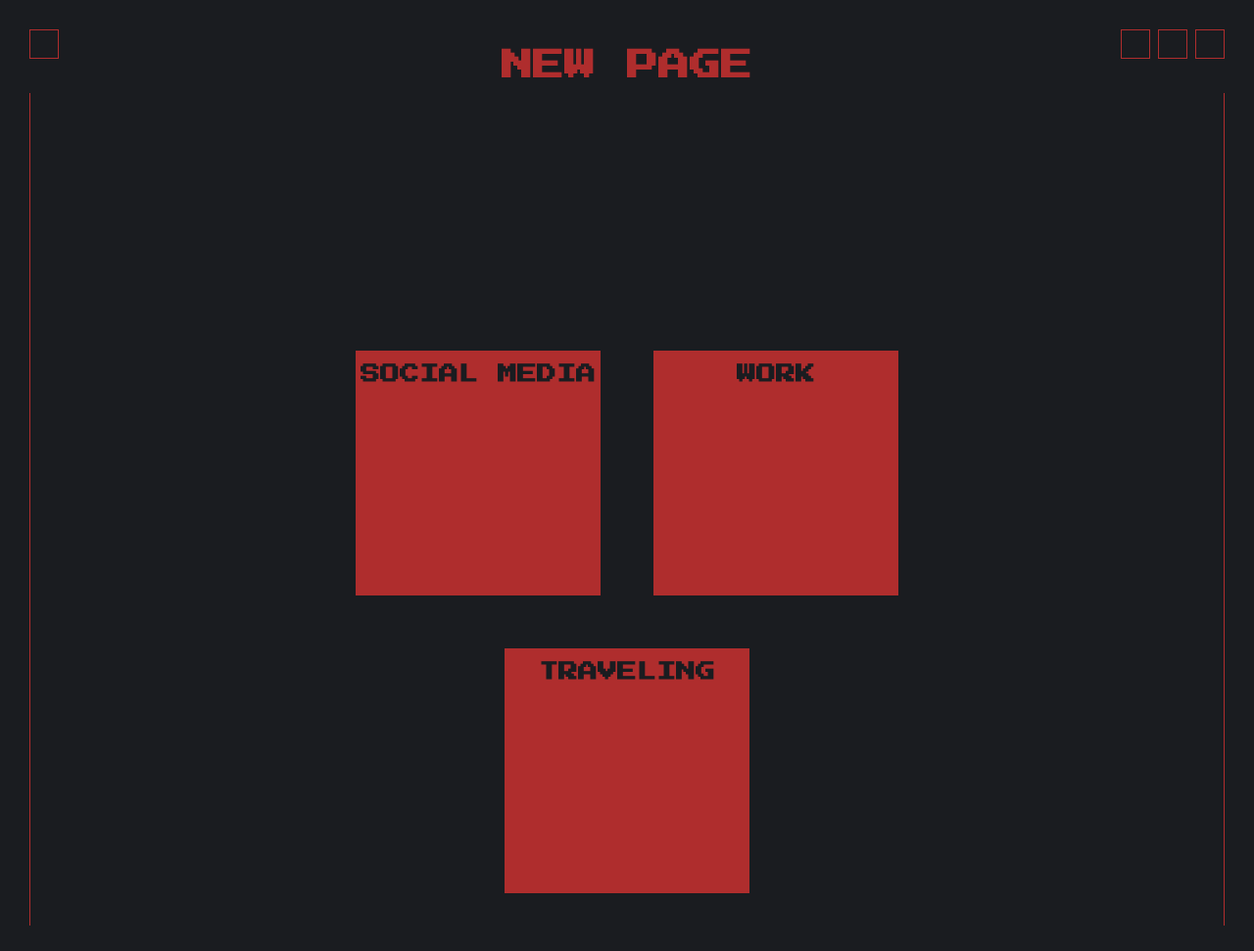
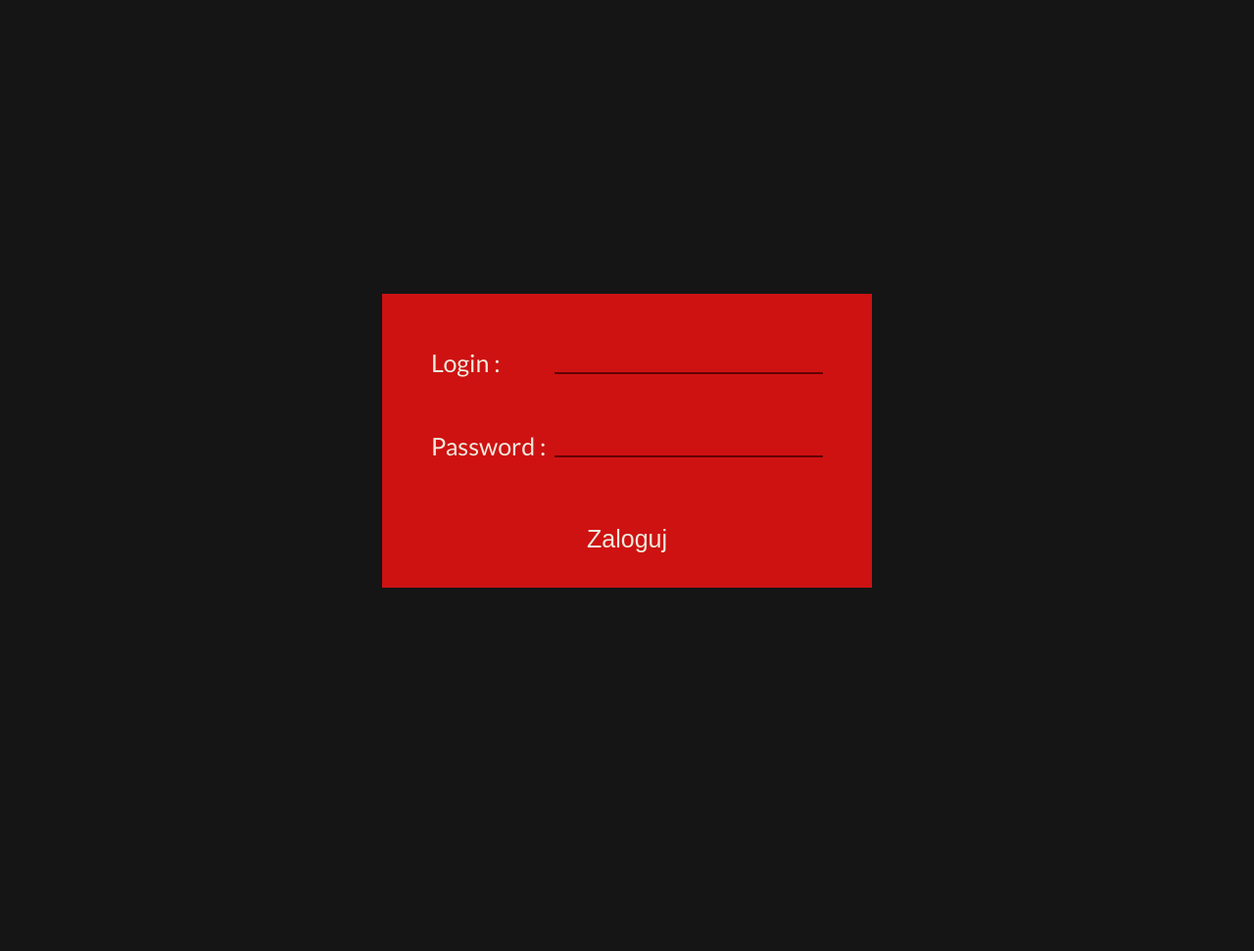
Before and after one commit to JKwas99/black99.github.io, a PHP site: page / in a window 1280 px wide. Shown: the whole page at 98% size. After the commit the page ends 600 px from the top, so only its background shows below. Run offline with PHP 8.4, Linux system fonts and the light colour scheme; some web fonts are replaced.

Commit message:
Add files via upload

```diff
--- /dev/null
+++ b/index.php
@@ -0,0 +1,50 @@
+<?php
+    session_start();
+    if(isset($_SESSION['nick'])){
+        header('location: strona.php');
+        exit;
+    }
+    else{
+        if(isset($_POST['nick']) && isset($_POST['pass'])){
+            if($_POST['pass'] == "Trash"){
+                $_SESSION['nick'] = $_POST['nick'];
+                header('location: strona.php');
+                exit;
+            }
+            if($_POST['pass'] !== "Trash"){
+                echo "<h3>Podane Hasło jest błędne</h3>";
+            }
+        }
+    }
+?>
+
+<!DOCTYPE html>
+<html lang="en">
+<head>
+    <meta charset="UTF-8">
+    <meta http-equiv="X-UA-Compatible" content="IE=edge">
+    <meta name="viewport" content="width=device-width, initial-scale=1.0">
+    <link rel="stylesheet" href="new.css">
+    <link rel="preconnect" href="https://fonts.gstatic.com">
+    <link href="https://fonts.googleapis.com/css2?family=Lato:wght@300;400&display=swap" rel="stylesheet">
+    <title>Strona Logowania</title>
+</head>
+<body>
+    <div class="main">
+    <form action="index.php" method="post">
+        <div class="block">
+        <div class="static"></div>
+        <div class="log">
+            <label for="nick">Login :</label>
+            <input type="text" name="nick" id="nick" autocomplete="off">
+        </div>
+        <div class="pas">
+           <label for="pass">Password :</label>
+            <input type="text" name="pass" id="pass" autocomplete="off">
+        </div>
+        <input type="submit" value="Zaloguj">
+        </div>
+    </form>
+    </div>
+</body>
+</html>
--- a/new.css
+++ b/new.css
@@ -1,266 +1,85 @@
-/*  font-family: 'Langar', cursive;
-    font-family: 'Bungee Outline', cursive;
-    font-family: 'Press Start 2P', cursive; */
+/*
+ czer-sl: #ce1212;
+ mocny-czer: #810000;
+ bialy: #eeebdd;
+*/
+
 body{
-    background-color: #1a1c20;
-    padding:20px;
-    margin:10px;
-    text-align: center;
+    background-color:#151515;
+    box-sizing: border-box;
 }
-.first{
-    color:#af2d2d;
-    font-family: 'Press Start 2P', cursive;
+label{
+    color: #eeebdd;
+    font-family: 'Lato', sans-serif;
+    font-size:25px;
 }
-
-.icon-right-open{
-    color:#af2d2d;
-    margin: 0;
-    padding:0;
-}
-.btn{
-    background-color: inherit;
-    border:1px solid #af2d2d;
-    outline: #af2d2d;
-    position: absolute;
-    top:30px;
-    left:30px;
-    width:30px;
-    height:30px;
-    text-align: center;
-    padding:0;
-    transition: transform .3s .1s ease-in-out;
-}
-.btn--active{
-    transform: translateX(250px) rotate(180deg);
-}
-ul{
-    list-style-type: none;
-    margin:0;
-    padding:0;
-    margin-top:70px;
-}
-li{
-    text-align: center;
-    margin-top:16px;
-
-}
-li>a{
-    font-family: 'Press Start 2P', cursive;
-    text-decoration: none;
-    color: #1a1c20;
-    font-size: 16px;
-}
-.menu{
-    height: 100vh;
-    width: 250px;
-    background-color: #af2d2d;
-    position: absolute;
-    top: 0;
-    left: 0;
-    transform: translateX(-250px);
-    transition: transform .3s .1s ease-in-out;
-}
-.menu--active{
-    transform: translateX(0px);
-}
-.border{
-    width: 1px;
-    height: 850px;
-    background-color: #af2d2d;
-    position: absolute;
-    left:30px;
-    top:95px;
-}
-.border-sec{
-    width: 1px;
-    height: 850px;
-    background-color: #af2d2d;
-    position: absolute;
-    right:30px;
-    top:95px;
-}
-body::-webkit-scrollbar{
-    width:15px;
-}
-body::-webkit-scrollbar-thumb{
-    background-color: #af2d2d;
-    height: 50px;
-}
-body::-webkit-scrollbar-track{
-    background-color: #1a1c20;
-}
-.box{
-    background-color: inherit;
-    border:1px solid #af2d2d;
-    outline: #af2d2d;
-    width:30px;
-    height:30px;
-    text-align: center;
-    padding:0;
-    margin-left:4px;
-}
-.box>a{
-    color:#af2d2d;
-}
-.media{
-    position: absolute;
-    top:30px;
-    right:30px;
-}
-.article-first, .article-sec, .article-th, .article-fth, .article-fvth{
-    width:900px;
-    border:5px solid #af2d2d;
+.main{
+    width:500px;
+    height:300px;
+    background-color:#ce1212;
     margin-left:auto;
     margin-right:auto;
-    margin-top:50px;
-    position: relative;
+    margin-top: 300px;
 }
-.readmore{
-    position: absolute;
-    left:-5px;
-    width:250px;
-    border:5px solid #af2d2d;
-    color:#af2d2d;
-    font-family: 'Press Start 2P', cursive;
+input[type=submit]{
+    background: inherit;
+    border: none;
+    font-size: 25px;
+    display: block;
+    color: #eeebdd;
+    width: 150px;
+    height: 50px;
+    box-sizing:border-box;
+    margin-left:auto;
+    margin-right:auto;
+    margin-top: 35px;
+}
+input[type=submit]:hover{
+    border-bottom: 2px solid #630000;
+    color:#630000;
     cursor: pointer;
 }
-.readmore>a{
-    color:#af2d2d;
-    text-decoration: none;
+form{
+    display: block;
 }
-.title{
-    color:#af2d2d;
-    font-family: 'Press Start 2P', cursive;
+.static{
+    width: 400px;
+    height: 20px;
 }
-.text{
-    color:#686d76;
-    font-family: 'Roboto', sans-serif;
-    margin:20px;
-    font-size: 20px;
-}
-.page{
-    color:#af2d2d;
-    font-family: 'Press Start 2P', cursive;
-    font-size:50px;
-    margin-top:250px;
-}
-.desc{
-    color:#af2d2d;
-    font-family: 'Orbitron', sans-serif;
-    font-size:30px;
-}
-.comeback{
-    width:250px;
-    height:100px;
-    border:5px solid #af2d2d;
+.log,.pas{
+    width: 400px;
+    height: 50px;
     margin-left:auto;
     margin-right:auto;
-    margin-top:150px;
 }
-.comeback>a{
-    color:#af2d2d;
-    font-family: 'Press Start 2P', cursive;
-    text-decoration: none;
+.log{
+    margin-top: 35px;
 }
-.return{
-    margin-top:34px;
+.pas{
+    margin-top: 35px;
 }
-.icon-emo-unhappy{
-    color:#af2d2d;
-    font-size: 150px;
-    position: absolute;
-    bottom:40px;
-    left:40px;
-    transform: rotate(45deg)
+input[type=text]{
+    background: inherit;
+    border: none;
+    border-bottom: 2px solid #630000;
+    color:#630000;
+    font-size: 20px;
+    float: right;
+    width:270px;
 }
-.article-first, .article-sec, .article-th, .article-fth, .article-fvth{
-    display: none;
+input:focus, textarea:focus, select:focus{
+    outline: none;
 }
-.clean{
-    position: absolute;
-    bottom:0;
-    color:#1a1c20;
-    font-family: 'Press Start 2P', cursive;
-    cursor: pointer;
+h3{
+    color:#eeebdd;
+    font-family: 'Lato', sans-serif;
+    width: 250px;
+    height: 50px;
+    text-align: center;
+    position:absolute;
+    bottom: 30px;
+    left:0;
+    right:0;
+    margin-left:auto;
+    margin-right:auto;
 }
-.web{
-    background-color:#af2d2d;
-    width:250px;
-    height: 250px;
-    display: inline-block;
-    margin:25px;
-    overflow: hidden;
-}
-.websites{
-    margin-top:250px;
-}
-.tape{
-    font-size:90px;
-    color:#1a1c20;
-    display: block;
-    margin-top:10px;
-}
-.name{
-    color:#1a1c20;
-    font-family: 'Press Start 2P', cursive;
-    font-size:20px;
-    display: block;
-}
-.newone{
-    color:#1a1c20;
-    font-size: 25px;
-    margin-top:25px;
-    display: block;
-    cursor: pointer;
-    transition: transform .3s .1s ease-in-out;
-}
-.upper--fly{
-    transform:translateY(-170px) rotate(180deg);
-}
-.box--fly{
-    transform:translateY(-150px);
-}
-.up{
-    transition: transform .3s .1s ease-in-out;
-}
-.sh{
-    color:#1a1c20;
-    font-family: 'Press Start 2P', cursive;
-    display: none;
-}
-.bor{
-    width:150px;
-    background-color:#1a1c20;
-    height: 1px;
-    margin-left: auto;
-    margin-right: auto;
-    margin-top:20px;
-    display: none;
-
-}
-.en{
-    transform: translateY(-150px);
-    transition: transform .3s .1s ease-in-out;
-}
-.bb{
-    transform: translateY(-150px);
-    transition: transform .3s .1s ease-in-out;
-}
-.on{
-    transform: translateY(-150px);
-    transition: transform .3s .1s ease-in-out;
-}
-
-@media (max-width: 1300px) {
-    .websites{
-        width:870px;
-        margin-left:auto;
-        margin-right:auto;
-    }
-
-    .article-first, .article-sec, .article-th, .article-fth, .article-fvth{
-        width:600px;
-    }
-
-
-}
```
Also changed, not shown: newt.css (added, +28 -0 lines), newtt.css (added, +27 -0 lines), strona.php (added, +23 -0 lines), wyloguj.php (added, +26 -0 lines).
